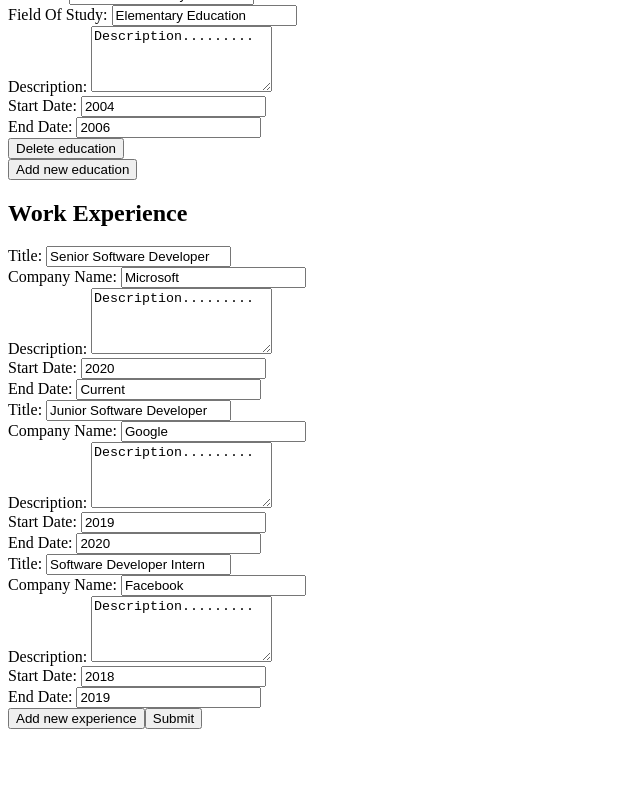
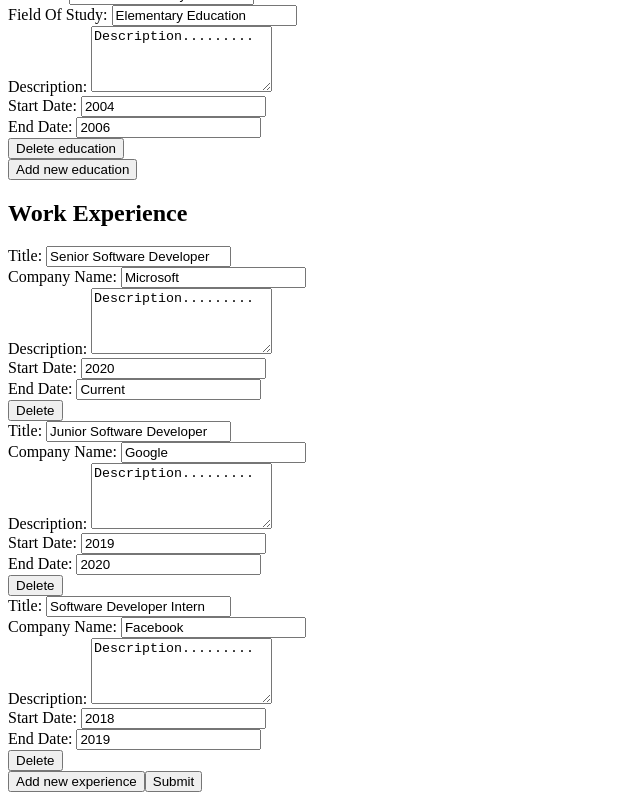
Before and after one commit to VMadhuranga/cv-application, a React (Vite) app: page / in a window 1280 px wide. Shown: the part 605-1405 px from the top of the page, without its empty margins (0-640 px from the left). Before the commit the page ends 1342 px from the top, so only its background shows below. Built offline with nearby package versions, Linux system fonts and the light colour scheme.

Commit message:
Add delete button to NewWorkExperience component
Create deleteExperience function and pass it as event handler for
this button

deleteExperience function removes matching work experience data in
cv object

```diff
--- a/src/components/cv-information/work-experience/new-work-experience.jsx
+++ b/src/components/cv-information/work-experience/new-work-experience.jsx
@@ -48,6 +48,15 @@
     });
   }
 
+  function deleteExperience() {
+    updateWorkExperience((draft) => {
+      draft.workExperiences.splice(
+        draft.workExperiences.findIndex((education) => education.id === id),
+      ),
+        0;
+    });
+  }
+
   return (
     <div key={id}>
       <Input
@@ -85,6 +94,7 @@
         value={endDate}
         handleOnChange={handleEndDateChange}
       ></Input>
+      <button onClick={deleteExperience}>Delete</button>
     </div>
   );
 }
```
